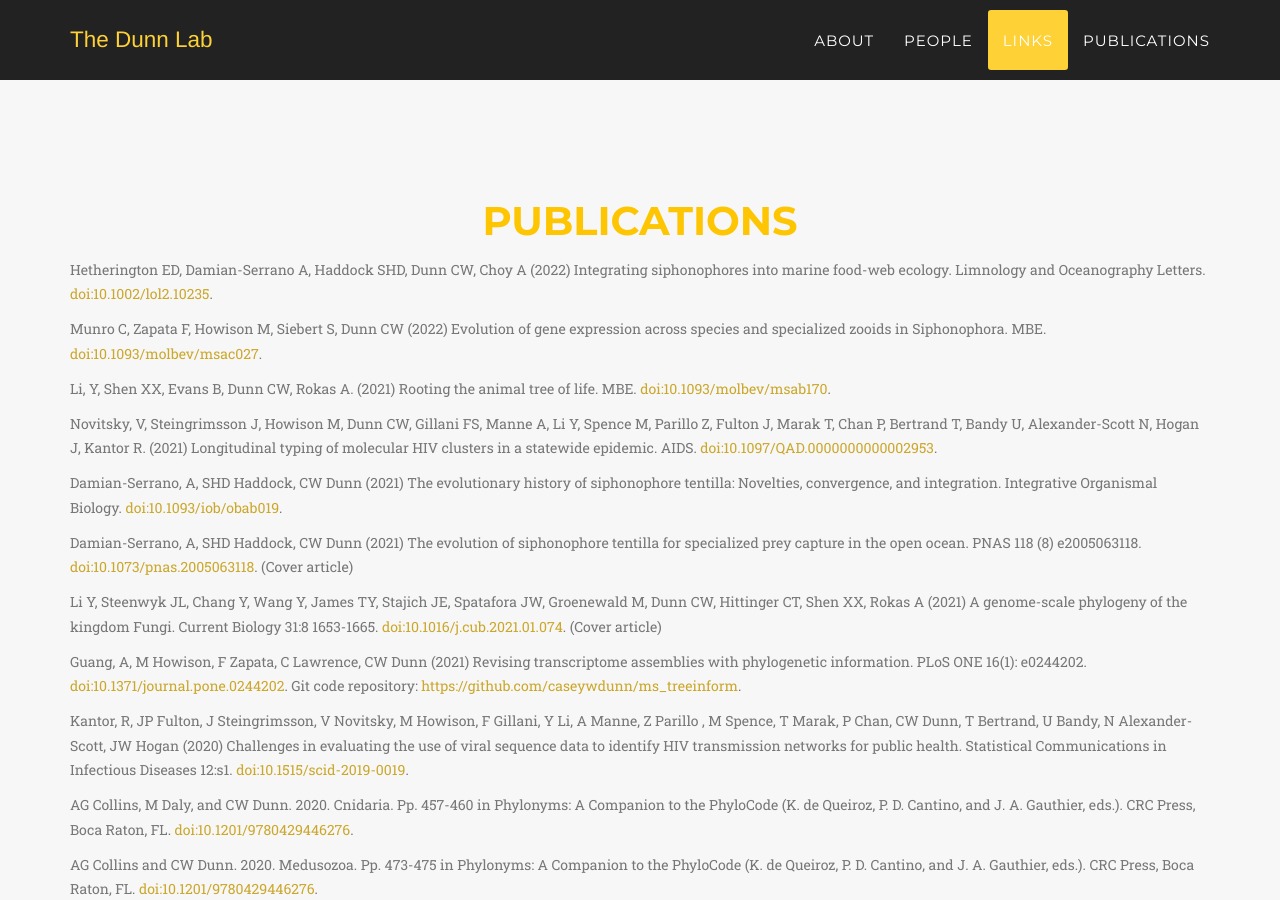
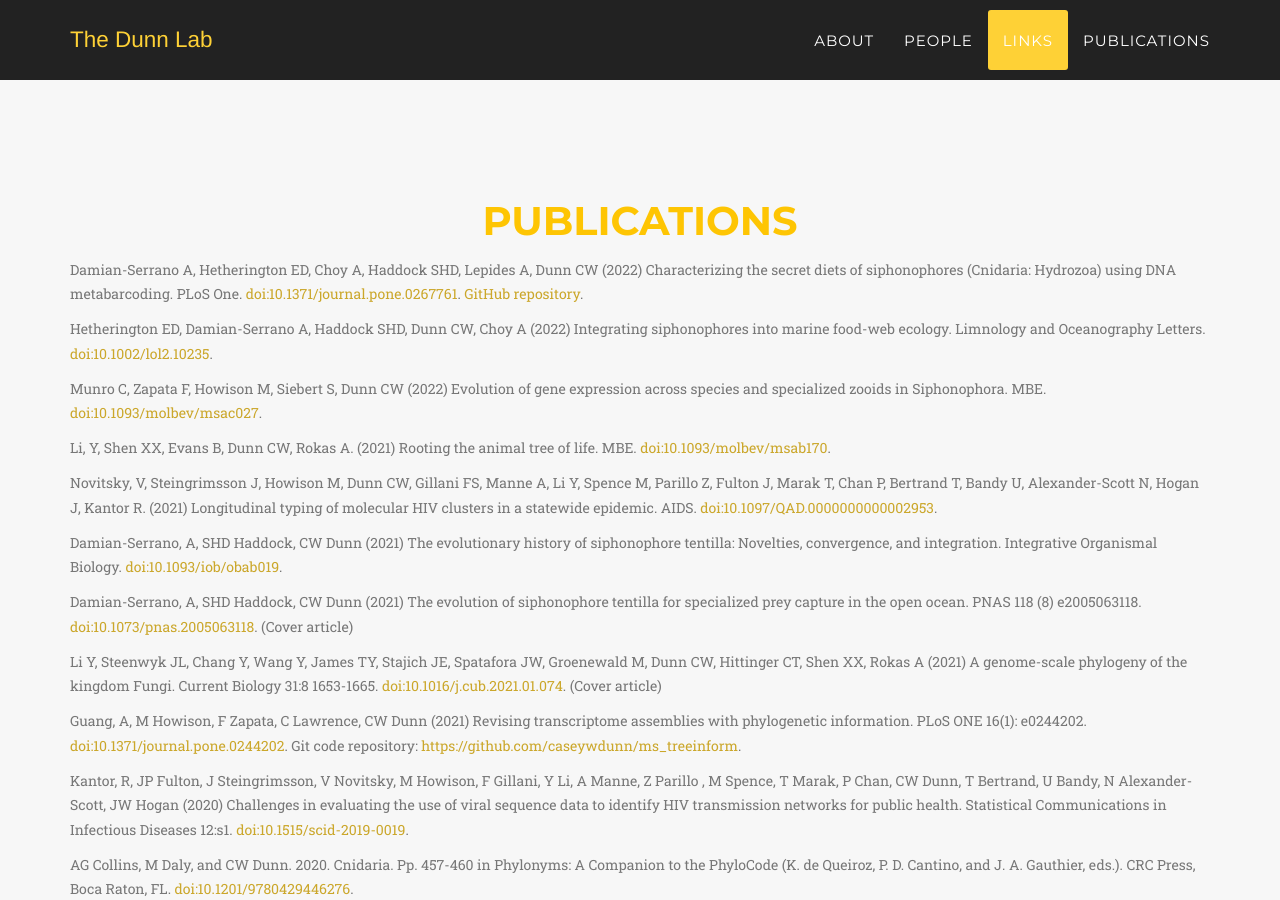
Before and after one commit to caseywdunn/caseywdunn.github.io, a Jekyll site: the page built from index.html, in a window 1280 px wide and 900 px high, scrolled down 9709 px. Built offline with Jekyll 4.4.1, drawn with Linux system fonts in a browser that asks for light colours; some web fonts are replaced.

Commit message:
added metabarcoding paper

```diff
--- a/_includes/publications.html
+++ b/_includes/publications.html
@@ -6,6 +6,10 @@
                     <h2 class="section-heading">Publications</h2>
                 </div>
             </div>
+
+<div class="box"><div class="box-title"></div><div class="box-body">
+<p class="text-muted"> Damian-Serrano A, Hetherington ED, Choy A, Haddock SHD, Lepides A, Dunn CW (2022) Characterizing the secret diets of siphonophores (Cnidaria: Hydrozoa) using DNA metabarcoding. PLoS One. <a href="https://doi.org/10.1371/journal.pone.0267761">doi:10.1371/journal.pone.0267761</a>. <a href="https://github.com/dunnlab/siphweb_metabarcoding">GitHub repository</a>.</p>
+</div><div class="box-footer"> </div></div>
 
 <div class="box"><div class="box-title"></div><div class="box-body">
 <p class="text-muted"> Hetherington ED, Damian-Serrano A, Haddock SHD, Dunn CW, Choy A (2022) Integrating siphonophores into marine food-web ecology. Limnology and Oceanography Letters. <a href="https://doi.org/10.1002/lol2.10235">doi:10.1002/lol2.10235</a>. </p>
```
